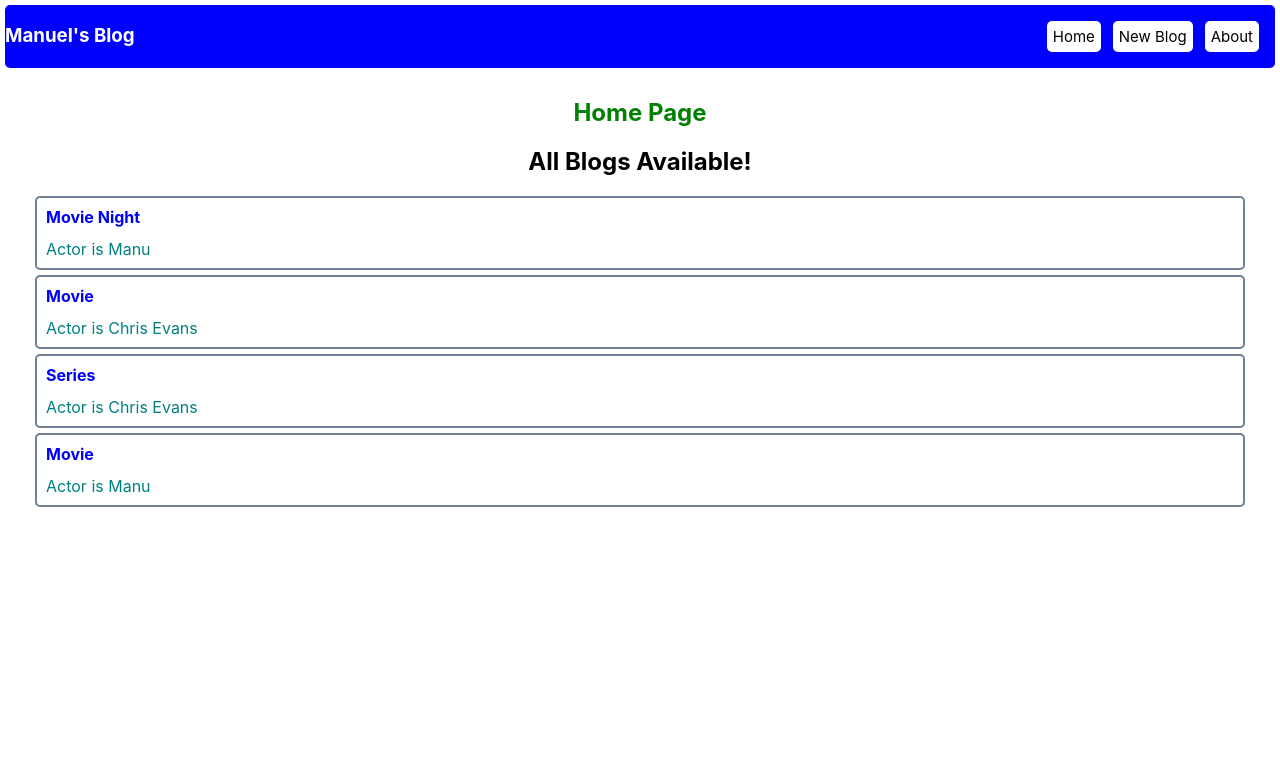
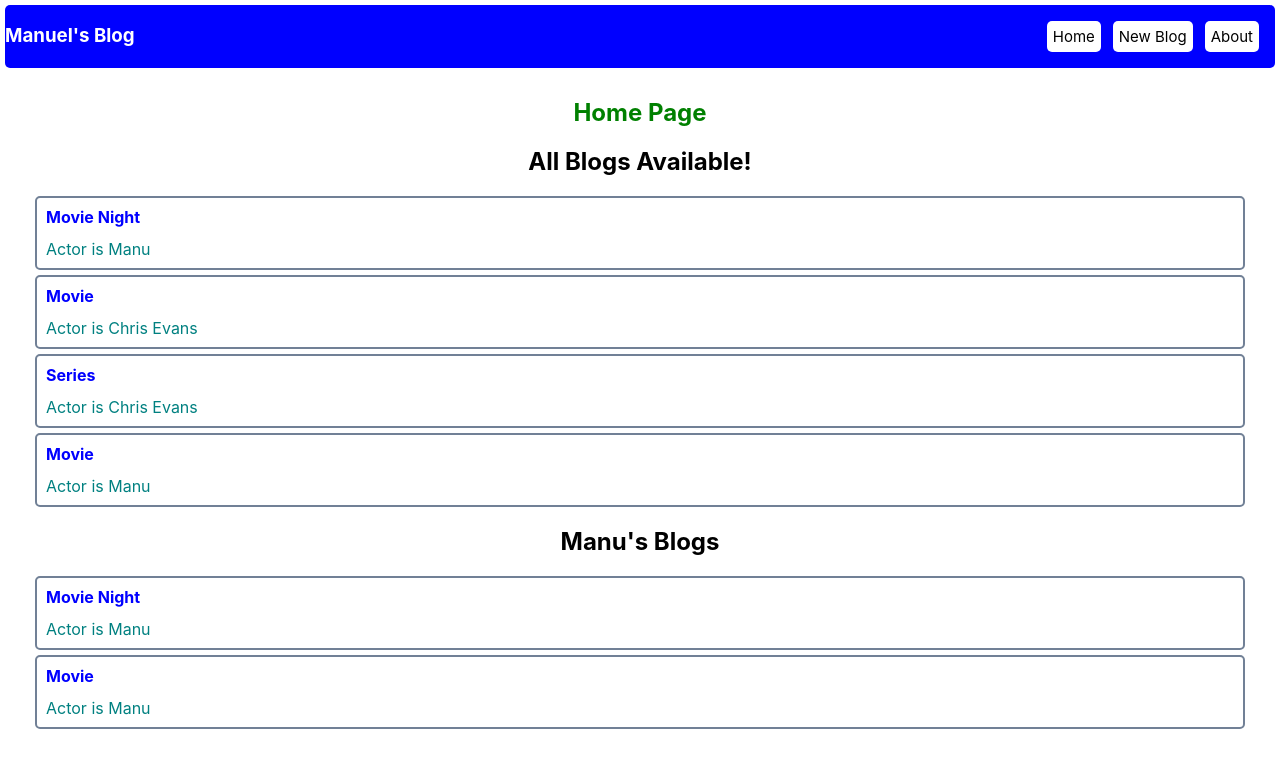
Before and after one commit to emmanuelwangila/manu-blog, a React (Create React App) app: page / in a window 1280 px wide. Shown: the top 768 px of the page. Built offline with nearby package versions, Linux system fonts and the light colour scheme.

Commit message:
filter blogs .. re-using components

```diff
--- a/src/Home.jsx
+++ b/src/Home.jsx
@@ -37,6 +37,10 @@ const Home = () => {
     <div style={{ margin: "30px" }}>
       <h2 style={{ color: "green" }}>Home Page</h2>
       <BlogList blogs={blogs} title="All Blogs Available!" />
+      <BlogList
+        blogs={blogs.filter((blog) => blog.actor === "Manu")}
+        title="Manu's Blogs"
+      />
     </div>
   );
 };
```
